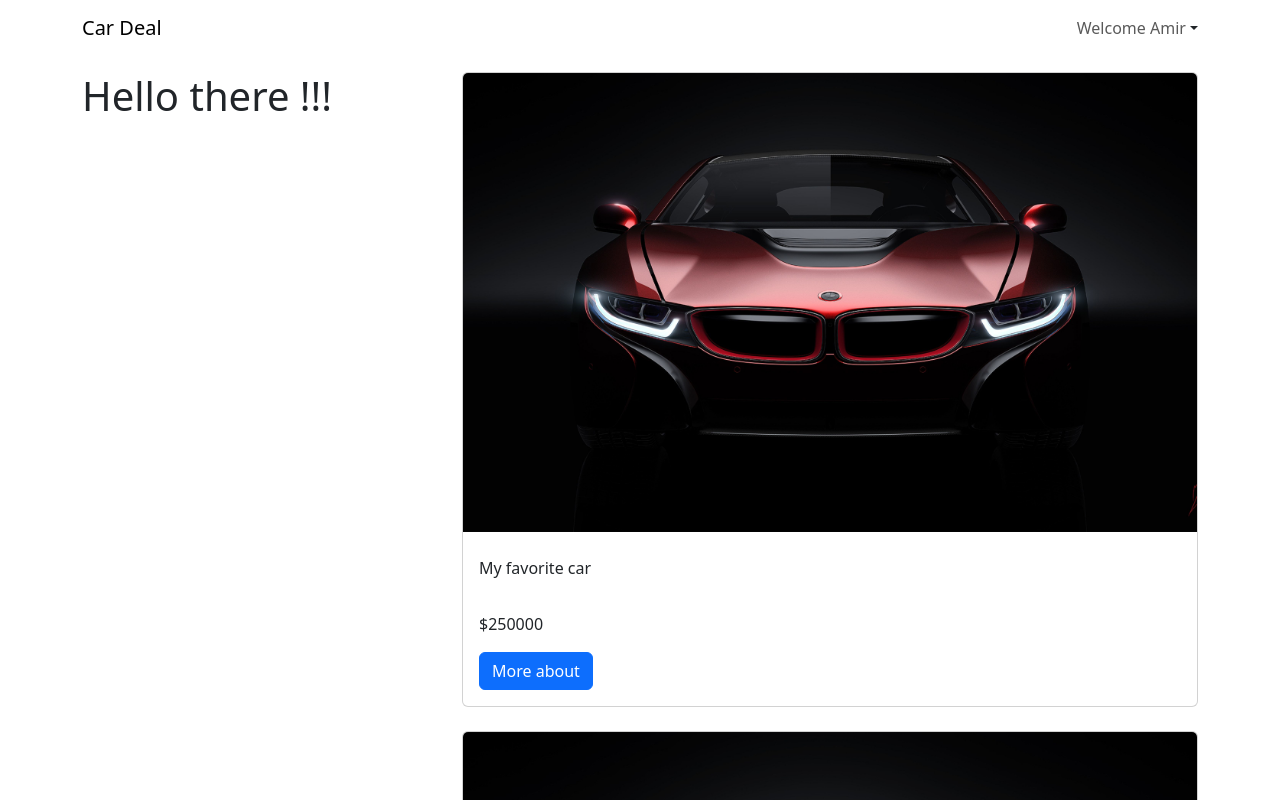
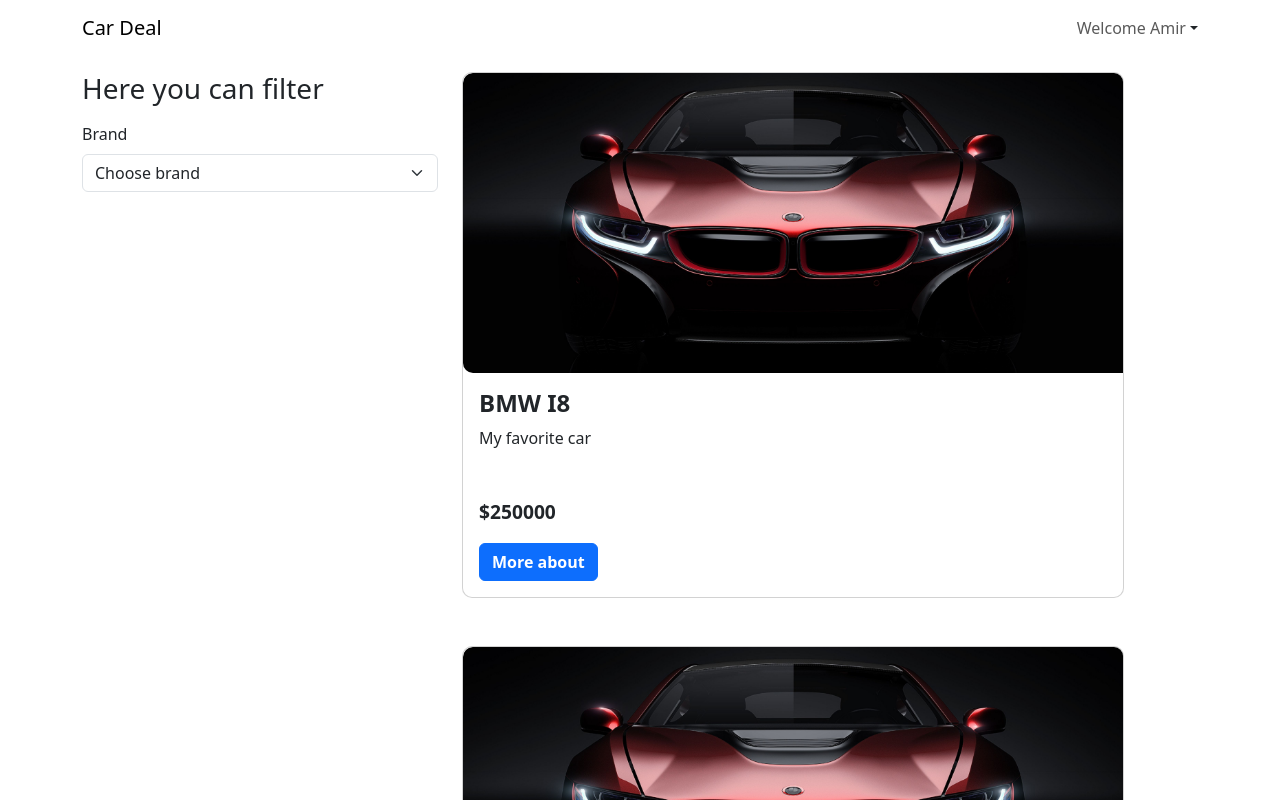
Before and after one commit to Ameereeddeen11/CarDalolDeal, a React (Vite) app in the folder frontend/: page / in a window 1280 px wide. Shown: the top 800 px of the page. Built offline with nearby package versions, Linux system fonts and the light colour scheme.

Commit message:
creating filters

```diff
--- a/frontend/src/Components/Cards.jsx
+++ b/frontend/src/Components/Cards.jsx
@@ -3,15 +3,26 @@
 
 function Cards(props) {
     return (
-        <Card key={props.id}>
-            <Card.Img variant="top" src={image} alt="img"/>
+        <Card
+            key={props.id}
+            style={{
+                width: '90%',
+                boxShadow: '0 4px 8 0 rgba(0, 0, 0, 0.2)',
+                borderRadius: '10px',
+                overflow: 'hidden',
+                transition: 'transform 0.3s',
+            }}
+            onMouseEnter={(e) => e.currentTarget.style.transform = "scale(1.02)"}
+            onMouseLeave={(e) => e.currentTarget.style.transform = "scale(1)"}
+            className="mb-4">
+            <Card.Img variant="top" src={image} alt="img" style={{height: '300px', objectFit: 'cover', borderRadius: '10px 0 0 10px'}}/>
             <Card.Body>
-                <Card.Title>{props.title}</Card.Title>
-                <Card.Text>{props.text}</Card.Text>
+                <Card.Title style={{fontSize: '1.5rem', fontWeight: 'bold'}}>{props.name}</Card.Title>
+                <Card.Text style={{fontSize:'1rem'}}>{props.text}</Card.Text>
             </Card.Body>
             <Card.Body>
-            <Card.Text>{props.price}</Card.Text>
-            <Button variant="primary">More about</Button>
+            <Card.Text style={{fontSize: '1.2rem', marginTop:'1rem', fontWeight: 'bold'}}>{props.price}</Card.Text>
+            <Button variant="primary" style={{fontWeight:'bold'}}>More about</Button>
             </Card.Body>
         </Card>
     )
--- /dev/null
+++ b/frontend/src/Components/Filters/Brand.jsx
@@ -0,0 +1,33 @@
+import Form from 'react-bootstrap/Form'
+import React, { useState } from 'react'
+import Models from './Models.jsx'
+
+function Brands() {
+    const brands = ["Audi", "BMW", "Ford", "Mercedes-Benz"]
+
+    const loop = brands.map((brand, index) => (
+        <option value={brand} key={index}>{brand}</option>
+    ))
+
+    const [firstSelect, setFirstSelect] = useState('')
+    const handleFirstSelect = (e) => {
+        setFirstSelect(e.target.value)
+    }
+
+    return (
+        <>
+            <Form.Group className='my-3'>
+                <Form.Label>Brand</Form.Label>
+                <Form.Select value={firstSelect} onChange={handleFirstSelect}>
+                    <option value="">Choose brand</option>
+                    {loop}
+                </Form.Select>
+            </Form.Group>
+            <Form.Group>
+                <Models brand={firstSelect}/>
+            </Form.Group>
+        </>
+    )
+}
+
+export default Brands
--- a/frontend/src/Components/Filters/Filters.jsx
+++ b/frontend/src/Components/Filters/Filters.jsx
@@ -0,0 +1,12 @@
+import Brands from './Brand.jsx'
+
+function Filters() {
+    return (
+        <>
+            <h3>Here you can filter</h3>
+            <Brands/>
+        </>
+    )
+}
+
+export default Filters
--- /dev/null
+++ b/frontend/src/Components/Filters/Models.jsx
@@ -0,0 +1,27 @@
+import Form from 'react-bootstrap/Form'
+
+function Models(props) {
+    const model = {
+        "Audi": ["Q5", "Q6", "Q7", "Q8"],
+        "BMW": ["i8", "M2", "M3", "M4", "M5"],
+        "Mercedes-Benz": ["S", "E", "C"]
+    }
+
+    const brand = props.brand
+
+    return (
+        brand && (
+            <>
+                <Form.Label>Models</Form.Label>
+                <Form.Select>
+                    <option value="">Choose model</option>
+                    {model[brand].map((options, index) => (
+                        <option key={index} value={options.toLowerCase().replace(/\s/g, '-')}>{options}</option>
+                    ))}
+                </Form.Select>
+            </>
+        )
+    )
+}
+
+export default Models
--- a/frontend/src/Pages/Home.jsx
+++ b/frontend/src/Pages/Home.jsx
@@ -1,5 +1,6 @@
 import { Container, Row, Col } from "react-bootstrap"
 import Cards from '../Components/Cards.jsx'
+import Filters from "../Components/Filters/Filters.jsx"
 
 const car = [
     { id: 1, title: 'BMW I8', text: 'My favorite car', price: '$250000', image: './image/bmwi81.jpg' },
@@ -19,15 +20,15 @@
 ]
 
 function Home() {
-    const cards = car.map((car, id) => (
-        <><Cards name={car.title} id={id} text={car.text} price={car.price} image={car.image}/> <br /></>
+    const cards = car.map((car) => (
+        <><Cards name={car.title} text={car.text} price={car.price} image={car.image}/> <br /></>
     ))
 
     return (
         <Container>
             <Row>
                 <Col xs={6} md={4}>
-                    <h1>Hello there !!!</h1>
+                    <Filters/>
                 </Col>
                 <Col xs={12} md={8}>
                     {cards}
```
